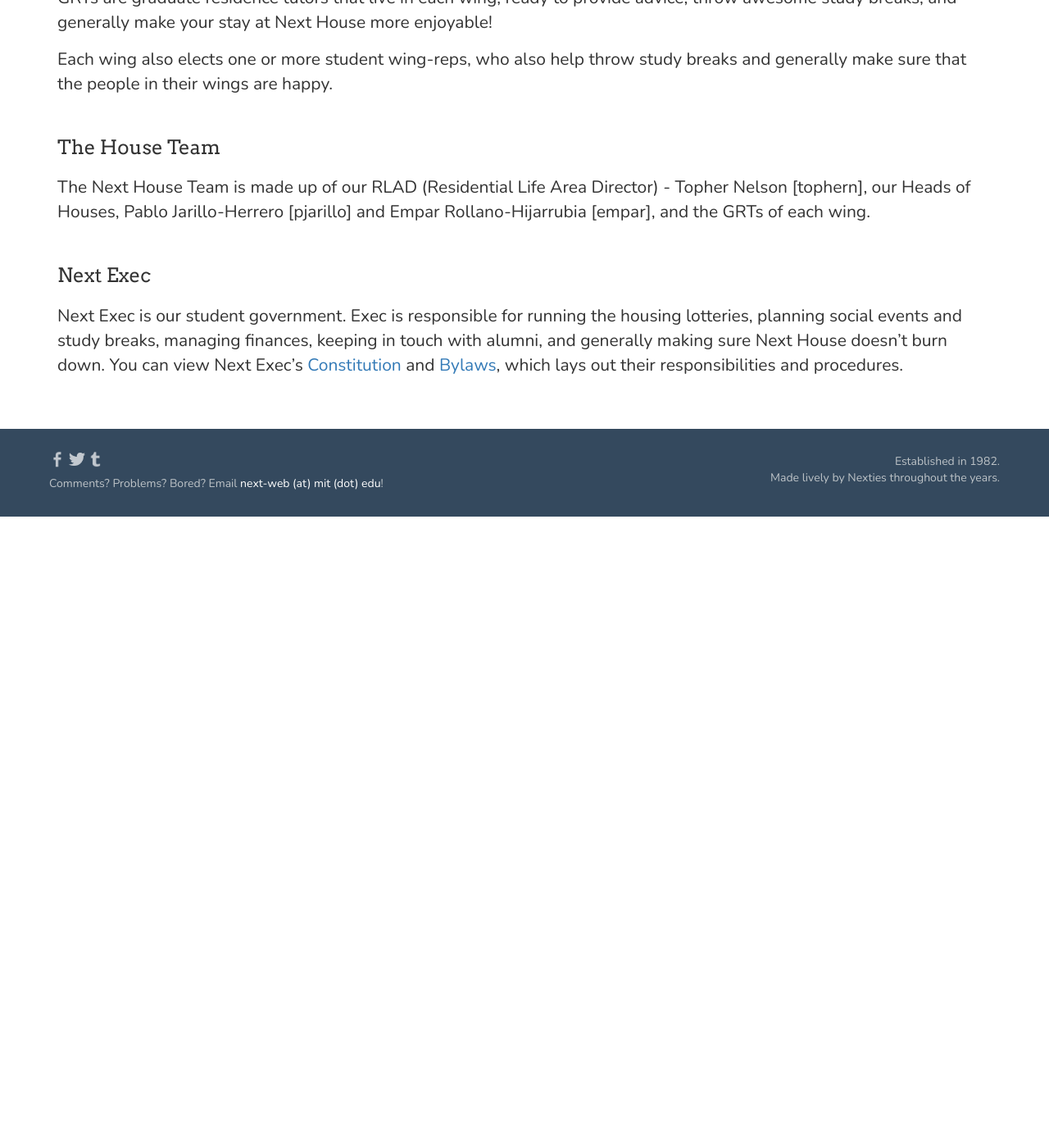
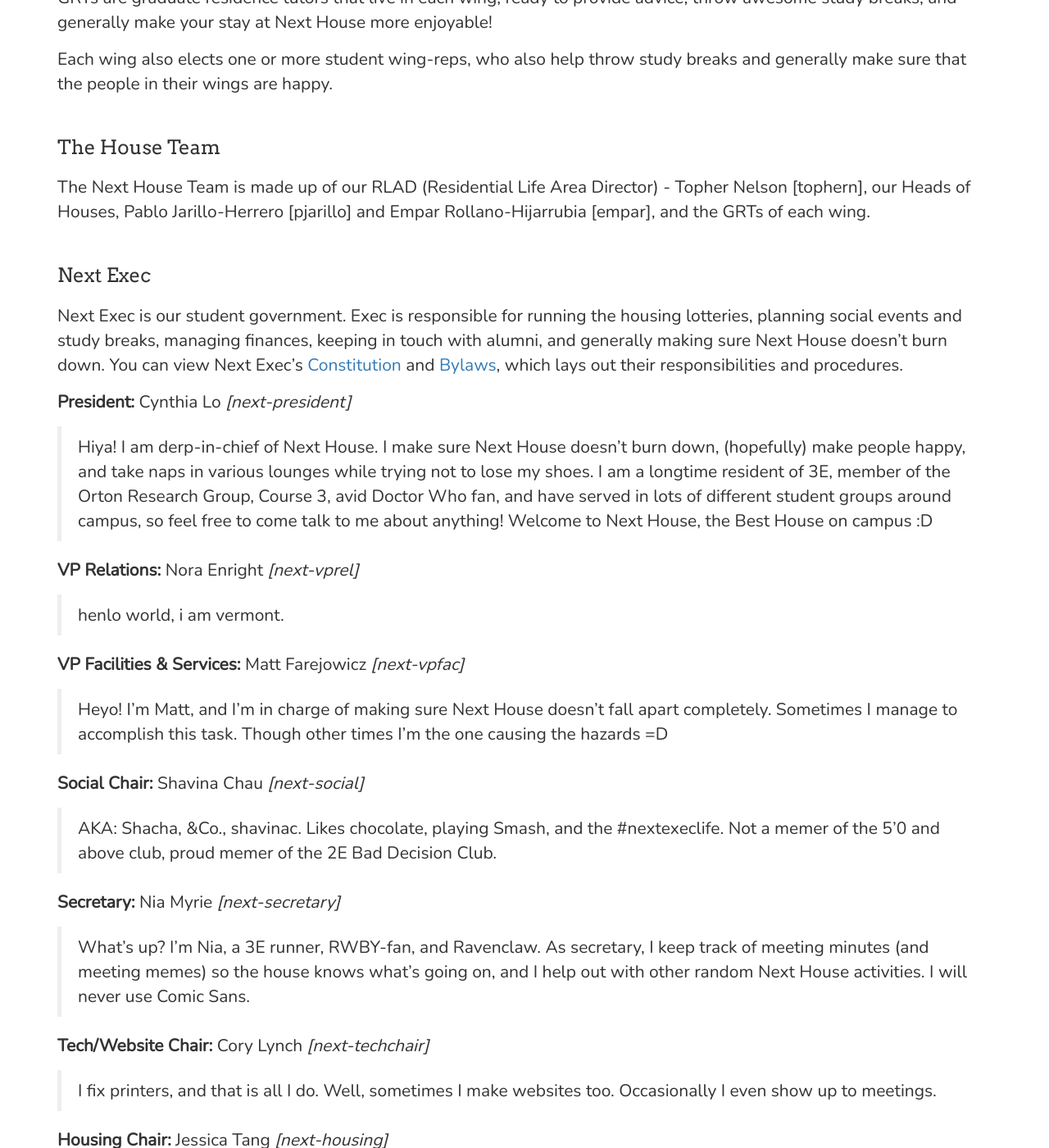
Before and after one commit to cory2067/next-house, a Jekyll site: the page built from pages/resources.md, in a window 1280 px wide and 1400 px high, scrolled down 1063 px. Shown: the whole window at 82% size. Built offline with Jekyll 4.4.1, drawn with Linux system fonts in a browser that asks for light colours; nearby versions of some CDN libraries; before the commit the page ends 1693 px from its top, so only the background shows below that; some of the changed text lies outside the part shown.

Commit message:
Add exec bios (minus pictures).

```diff
--- a/pages/resources.md
+++ b/pages/resources.md
@@ -23,3 +23,39 @@ The Next House Team is made up of our RLAD (Residential Life Area Director) - To
 ### Next Exec
 
 Next Exec is our student government. Exec is responsible for running the housing lotteries, planning social events and study breaks, managing finances, keeping in touch with alumni, and generally making sure Next House doesn't burn down. You can view Next Exec's [Constitution](/static/NextHouseConstitution2015.pdf) and [Bylaws](/static/NextHouseBylaws2016.pdf), which lays out their responsibilities and procedures.
+
+**President:** Cynthia Lo *[next-president]*
+> Hiya!
+I am derp-in-chief of Next House. I make sure Next House doesn't burn down, (hopefully) make people happy, and take naps in various lounges while trying not to lose my shoes. I am a longtime resident of 3E, member of the Orton Research Group, Course 3, avid Doctor Who fan, and have served in lots of different student groups around campus, so feel free to come talk to me about anything!
+Welcome to Next House, the Best House on campus :D
+
+**VP Relations:** Nora Enright *[next-vprel]*
+> henlo world, i am vermont.
+
+**VP Facilities & Services:** Matt Farejowicz *[next-vpfac]*
+> Heyo! I'm Matt, and I'm in charge of making sure Next House doesn't fall apart completely. Sometimes I manage to accomplish this task. Though other times I'm the one causing the hazards =D
+
+**Social Chair:** Shavina Chau *[next-social]*
+> AKA: Shacha, &Co., shavinac. Likes chocolate, playing Smash, and the #nextexeclife. Not a memer of the 5'0 and above club, proud memer of the 2E Bad Decision Club.
+
+**Secretary:** Nia Myrie *[next-secretary]*
+> What’s up? I’m Nia, a 3E runner, RWBY-fan, and Ravenclaw. As secretary, I keep track of meeting minutes (and meeting memes) so the house knows what’s going on, and I help out with other random Next House activities. I will never use Comic Sans.
+
+**Tech/Website Chair:** Cory Lynch *[next-techchair]*
+> I fix printers, and that is all I do.
+Well, sometimes I make websites too. Occasionally I even show up to meetings.
+
+**Housing Chair:** Jessica Tang *[next-housing]*
+> Heyo~ I'm Jessica, the Housing Couch. When I'm not housing Nexties, you can find me in 2E drinking boba, going on adventures, or roping people into playing games (i.e. one night ultimate werewolf, field day games, or modded card games)"
+
+**Dining Chair:** PJ Hernandez *[next-dining]*
+> Hi. I'm PJ and I do dining things. Talk to me about ideas for dining or cooking or baking or anything food related. Let's make stuff happen!
+
+**Treasurer:** Brandon Barajas *[next-treasurer]*
+> Will think of blurb later.
+
+**JudComm:** Justina Yang *[next-judcomm]*
+> Hi, I'm Justina, parent of all wingreps! I also think about our bylaws and strive to get quorum on all Next House votes.
+
+**Alumni Chair:** Bill Pinney *[next-alumni]*
+> henlo world, i am also vermont.
```
